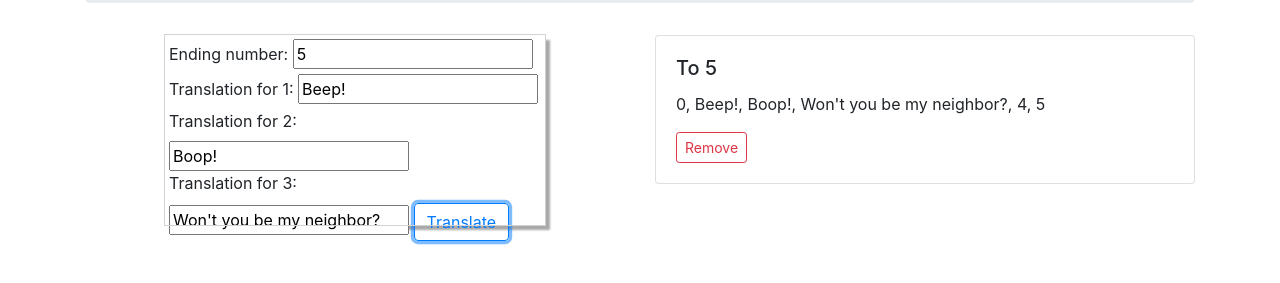
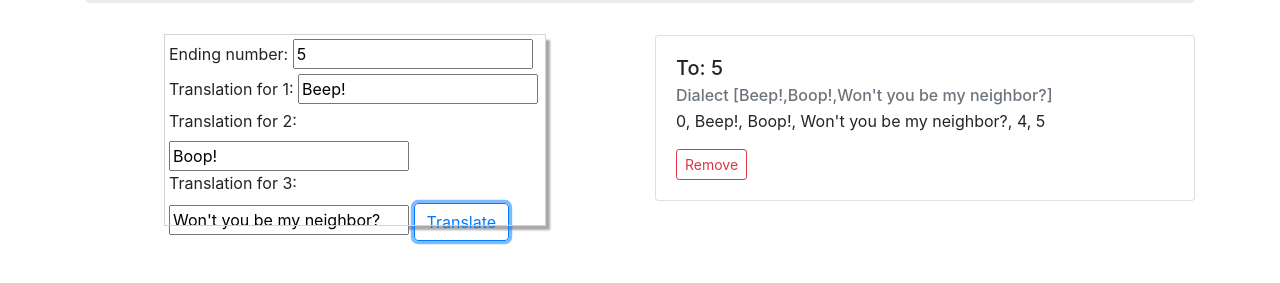
Before and after one commit to Corgibyte/number-neighborhood, a plain HTML site: page index.html in a window 1280 px wide. Both pictures are taken after typing "5" into the empty fields and a click on the button "Translate". Shown: the part 181-464 px from the top of the page. Drawn offline with Linux system fonts and the light colour scheme.

Commit message:
Improve styling of output cards.

```diff
--- a/css/styles.css
+++ b/css/styles.css
@@ -3,6 +3,10 @@
   box-shadow: 5px 5px 2px darkgray;
   padding:0.25rem;
   height:190px;
+}
+
+.card-subtitle {
+  padding-bottom:0.25em;
 }
 
 input {
--- a/js/scripts.js
+++ b/js/scripts.js
@@ -25,9 +25,11 @@ function getMessages(number, translations) {
 
 //UI
 
-function getResponseCard(inputNumber, messages) {
-  let card = "<div class=\"card\"><div class=\"card-body\"><h5 class=\"card-title\">To " +
-    inputNumber + "</h5><p class=\"card-text\">";
+function getResponseCard(inputNumber, messages, translations) {
+  const cardTitle = "<div class=\"card\"><div class=\"card-body\"><h5 class=\"card-title\">To: "
+  + inputNumber + "</h5>";
+  const cardSubtitle = "<h6 class=\"card-subtitle text-muted\">Dialect [" + translations + "]</h6>";
+  let card = (cardTitle + cardSubtitle).concat("<p class=\"card-text\">");
   for (i = 0; i < messages.length; i++) {
     card = card.concat(messages[i]);
     if (i != messages.length - 1) {
@@ -44,7 +46,7 @@ $(document).ready(function() {
     const inputNumber = parseInt($("#numberInput").val());
     const translations = [$("#dialect1").val(), $("#dialect2").val(), $("#dialect3").val()];
     const messages = getMessages(inputNumber, translations);
-    $("#outputs").prepend(getResponseCard(inputNumber, messages));
+    $("#outputs").prepend(getResponseCard(inputNumber, messages,translations));
     $("#outputs").find("button").first().click(function() {
       $(this).closest(".card").remove();
     });
```
